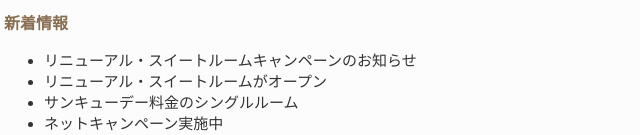
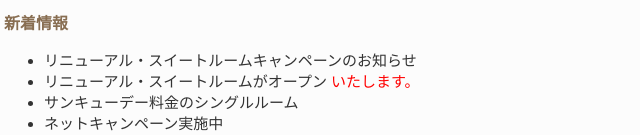
Before and after one commit to YutaroHiraushi/maruo_hotel, a plain HTML site: page index.html in a window 1280 px wide. Shown: the part 658-793 px from the top of the page, 206-846 px from the left. Drawn offline with Linux system fonts and the light colour scheme.

Commit message:
敬語を使ったよ

```diff
--- a/index.html
+++ b/index.html
@@ -1,5 +1,6 @@
 <!DOCTYPE html>
 <html>
+
 <head>
     <meta http-equiv="content-type" content="text/html; charset=utf-8">
     <link rel="stylesheet" type="text/css" href="css/main.css" media="screen">
@@ -7,6 +8,7 @@
     <title>ミクロネシアプレミアムリゾートホテル</title>
     <script type="text/javascript" src="js/main.js"></script>
 </head>
+
 <body>
     <div id="container">
         <div id="header">
@@ -34,7 +36,10 @@
                 <h2 class="hedding02">新着情報</h2>
                 <ul>
                     <li>リニューアル・スイートルームキャンペーンのお知らせ</li>
-				<li>リニューアル・スイートルームがオープン</li>
+                    <li>リニューアル・スイートルームがオープン
+                        <font color="red">いたします。
+                        </font>
+                    </li>
                     <li>サンキューデー料金のシングルルーム</li>
                     <li>ネットキャンペーン実施中</li>
                     <li>お客様用パソコンをご用意しています</li>
@@ -49,4 +54,5 @@
         </div>
     </div>
 </body>
+
 </html>
```
Also changed, not shown: 1 other file. Lines whose indentation alone changed are shown as unchanged.
